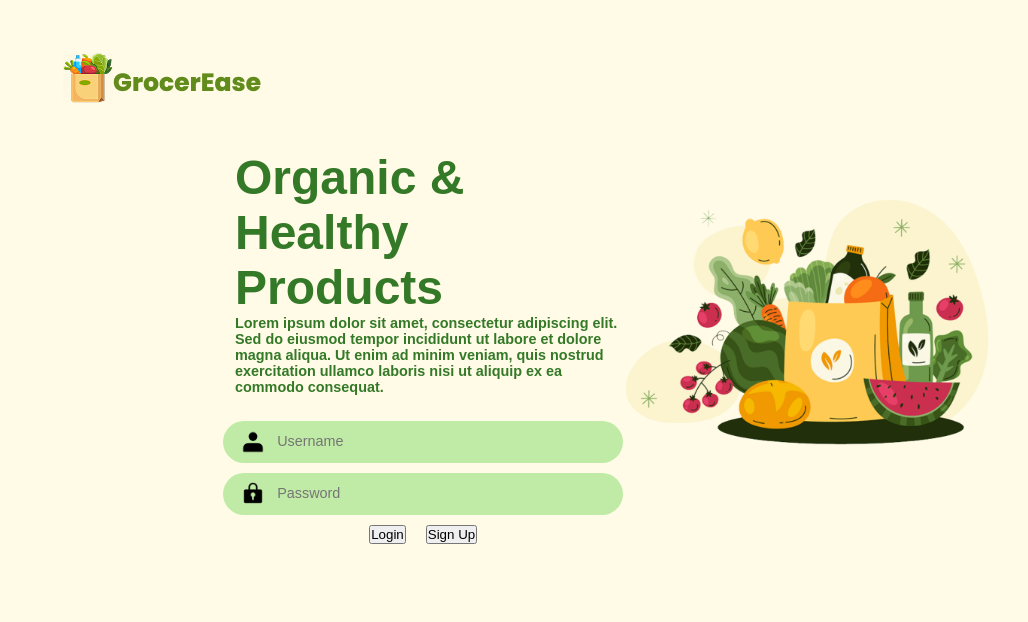
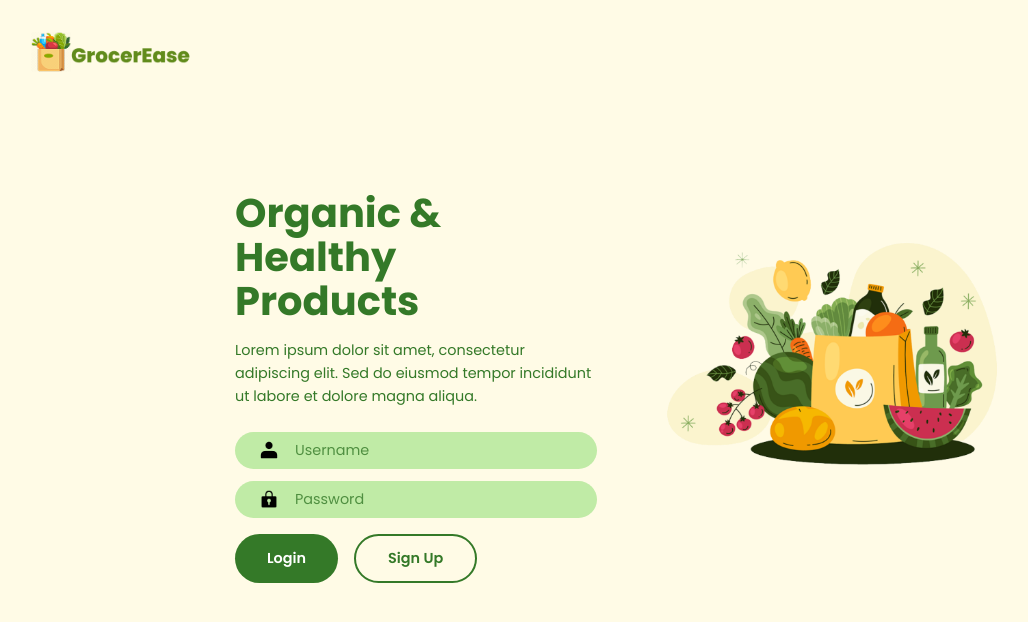
Before and after one commit to IntanWp/GrocerEase, a React (Create React App) app in the folder frontend/: page / in a window 1280 px wide. Shown: the top 622 px of the page, without its empty margins (21-1049 px from the left). Built offline with nearby package versions, Linux system fonts and the light colour scheme.

Commit message:
Style: added login and register ui

```diff
--- a/frontend/package.json
+++ b/frontend/package.json
@@ -3,6 +3,7 @@
   "version": "0.1.0",
   "private": true,
   "dependencies": {
+    "@fontsource/poppins": "^5.2.6",
     "@testing-library/dom": "^10.4.0",
     "@testing-library/jest-dom": "^6.6.3",
     "@testing-library/react": "^16.3.0",
--- a/frontend/src/App.jsx
+++ b/frontend/src/App.jsx
@@ -4,13 +4,15 @@ import { BrowserRouter as Router, Routes, Route } from 'react-router-dom';
 import LoginPage from './pages/LoginPage';
 import CartPage from './pages/Cart-Page';
 import MonthlyCart from './pages/MonthlyCart';
-import CollabCart from './pages/Collaboration-cart'
+import CollabCart from './pages/Collaboration-cart';
+import RegisterPage from './pages/RegisterPage'; // ✅ New import
 
 function App() {
   return (
     <Router>
       <Routes>
         <Route path="/" element={<LoginPage />} />
+        <Route path="/register" element={<RegisterPage />} /> {/* ✅ New route */}
         <Route path="/cart" element={<CartPage />} />
         <Route path="/monthly-cart" element={<MonthlyCart />} />
         <Route path="/Collaboration-cart" element={<CollabCart />} />
--- a/frontend/src/pages/LoginPage.css
+++ b/frontend/src/pages/LoginPage.css
@@ -5,153 +5,170 @@
   font-family: "Poppins", sans-serif;
 }
 
-html{
+html,
+body {
   height: 100%;
+  background-color: #fffbe6;
 }
 
-body {
-    background-color: #FFFBE6;
-    font-family: "Poppins", sans-serif;
+.page-wrapper {
   min-height: 100vh;
-    display: flex;
-    flex-direction: column;
+  background-color: #fffbe6;
+  position: relative;
 }
 
 .logo {
-    position: absolute; /* Moves independently */
-    top: 5%; /* Adjust this */
-    left: 4%;
-    padding: 1%;
+  position: absolute;
+  top: 2rem;
+  left: 2rem;
+  z-index: 10;
 }
 
+.logo img {
+  height: 40px;
+  width: auto;
+}
 
 .container {
   display: flex;
+  align-items: center;
   justify-content: space-between;
-    align-items: center;
-    padding: 5%;
+  min-height: 100vh;
+  padding: 0 4rem;
+  gap: 4rem;
 }
 
 .tagline-container {
-    max-width: 50%;
-    color: #347928;
-    font-weight: 600;
-    font-size: 150%;
-    display: flex;
-    flex-direction: column;
-    justify-content: center; /* Keeps it vertically aligned */
-    padding-top: 10vh; /* Adjusts the top space dynamically */
+  flex: 1;
+  max-width: 500px;
+  padding-top: 4rem; /* Changed from 6rem to 4rem */
 }
 
+.tagline {
+  font-size: 2.5rem;
+  font-weight: 700;
+  color: #347928;
+  line-height: 1.1;
+  margin-bottom: 1rem; /* Changed from 1.5rem */
+}
 
 .desc {
-    font-weight: 600;
-    font-size: 60%;
-    margin-bottom: 2%;
+  font-size: 0.9rem;
+  font-weight: 400;
+  color: #347928;
+  line-height: 1.6;
+  margin-bottom: 1.5rem; /* Changed from 2rem */
 }
 
 .belanjaan-container {
   flex: 1;
   display: flex;
-    justify-content: flex-end; /* Push the image to the right */
-    margin-top: 2vh;
-    margin-right: 1%;
+  justify-content: center;
+  align-items: center;
 }
 
 .belanjaan-container img {
   max-width: 100%;
   height: auto;
-}
-
-.form-buttons {
-    display: flex;
-    gap: 20px; /* Space between buttons */
+  max-height: 80vh;
 }
 
 form {
-    display: flex;
-    flex-direction: column;
-    align-items: center;
   width: 100%;
-    max-width: 400px;  /* Ensures it doesn’t stretch too much */
-    margin: 18px auto;  /* Centers it properly */
-    padding: 0 20px;  /* Adds breathing space */
-    margin-left: -1%;
+  max-width: 400px;
 }
 
 .input-container {
   display: flex;
   align-items: center;
-    width: 400%;
-    max-width: 400px;
-    background-color: #C0EBA6;
-    border-radius: 40px;
-    padding: 0px 18px;
-    margin-bottom: 10px;
+  background-color: #c0eba6;
+  border-radius: 50px;
+  padding: 0.5rem 1.5rem; /* Changed from 0.75rem 1.5rem */
+  margin-bottom: 0.8rem; /* Changed from 1rem */
+  width: 100%;
 }
 
 .input-icon {
-    width: 24px; /* Adjust icon size */
-    height: 24px;
-    margin-right: 40px; /* Space between icon and text */
+  width: 20px;
+  height: 20px;
+  margin-right: 1rem;
+  flex-shrink: 0;
 }
 
 .input-container input {
-    flex: 1; /* Makes input field take available space */
+  flex: 1;
   border: none;
-    height: 32px;
-    padding: 5px 12px;
-    font-size: 60%;
+  background: transparent;
   outline: none;
-    padding-top: 4%;
-    background: none; /* Makes input blend into container */
+  font-size: 0.9rem;
+  color: #347928;
+  font-family: "Poppins", sans-serif;
 }
 
-input {
-    width: 400px;
-    max-width: 400px;
-    padding: 12px;
-    margin-left: -11%;
-    margin-bottom: 10px; /* Space between username and password */
-    border: none;
-    border-radius: 25px;
-    font-size: 16px;
-    outline: none;
-    background-color: #C0EBA6;
-    text-align: left; /* Center text inside input */
+.input-container input::placeholder {
+  color: #347928;
+  opacity: 0.8;
 }
 
-button[type="submit"][name="action"][value="login"] {
-    width: 190px;
-    padding: 10px;
-    font-weight: 600;
-    border: none;
-    border-radius: 25px;
+.form-buttons {
+  display: flex;
+  gap: 1rem;
+  margin-top: 1rem; /* Changed from 1.5rem */
+}
+
+.login-btn {
   background-color: #347928;
   color: white;
-    font-size: 65%;
+  border: none;
+  border-radius: 50px;
+  padding: 0.75rem 2rem;
+  font-size: 0.9rem;
+  font-weight: 600;
   cursor: pointer;
+  font-family: "Poppins", sans-serif;
+  transition: background-color 0.3s ease;
+}
+
+.login-btn:hover {
+  background-color: #2a5d1e;
+}
+
+.signup-btn {
+  background-color: transparent;
+  color: #347928;
+  border: 2px solid #347928;
+  border-radius: 50px;
+  padding: 0.75rem 2rem;
+  font-size: 0.9rem;
+  font-weight: 600;
+  cursor: pointer;
+  font-family: "Poppins", sans-serif;
+  transition: all 0.3s ease;
+}
+
+.signup-btn:hover {
+  background-color: #347928;
+  color: white;
+}
+
+/* Responsive Design */
+@media (max-width: 768px) {
+  .container {
+    flex-direction: column;
+    padding: 2rem;
     text-align: center;
   }
 
-button[type="submit"][name="action"][value="login"]:hover {
-    background-color: #2a5d1e;
+  .tagline {
+    font-size: 2rem;
   }
 
-button[type="submit"][name="action"][value="signup"] {
-    width: 190px;
-    padding: 10px;
-    font-weight: 600;
-    border: 2px solid #347928;
-    border-radius: 25px;
-    background-color: transparent;
-    color: #347928;
-    font-size: 65%;
-    cursor: pointer;
-    text-align: center;
+  .form-buttons {
+    flex-direction: column;
   }
 
-button[type="submit"][name="action"][value="signup"]:hover {
-    background-color: #347928;
-    color: white;
+  .login-btn,
+  .signup-btn {
+    width: 100%;
   }
+}
--- a/frontend/src/pages/LoginPage.jsx
+++ b/frontend/src/pages/LoginPage.jsx
@@ -1,11 +1,19 @@
 import React from 'react';
+import { useNavigate } from 'react-router-dom';
+import '@fontsource/poppins/300.css';
+import '@fontsource/poppins/400.css';
+import '@fontsource/poppins/600.css';
+import '@fontsource/poppins/700.css';
 import './LoginPage.css';
 import logo from '../images/logo.png';
 import userIcon from '../images/user.png';
 import lockIcon from '../images/lock.png';
 import belanjaan from '../images/belanjaan.png';
 
+
 function LoginPage() {
+  const navigate = useNavigate(); // ← ini untuk pindah halaman
+
   return (
     <div>
       <div className="logo">
@@ -17,8 +25,7 @@ function LoginPage() {
           <h1 className="tagline">Organic & Healthy <br /> Products</h1>
           <p className="desc">
             Lorem ipsum dolor sit amet, consectetur adipiscing elit. Sed do eiusmod tempor
-            incididunt ut labore et dolore magna aliqua. Ut enim ad minim veniam, quis nostrud
-            exercitation ullamco laboris nisi ut aliquip ex ea commodo consequat.
+            incididunt ut labore et dolore magna aliqua.
           </p>
 
           <form>
@@ -33,8 +40,8 @@ function LoginPage() {
             </div>
 
             <div className="form-buttons">
-              <button type="submit">Login</button>
-              <button type="submit">Sign Up</button>
+              <button type="submit" className="login-btn">Login</button>
+              <button type="button" className="signup-btn" onClick={() => navigate('/register')}>Sign Up</button>
             </div>
           </form>
         </div>
--- /dev/null
+++ b/frontend/src/pages/RegisterPage.css
@@ -0,0 +1,173 @@
+* {
+  margin: 0;
+  padding: 0;
+  box-sizing: border-box;
+  font-family: "Poppins", sans-serif;
+}
+
+.page {
+  display: flex;
+  min-height: 100vh;
+  width: 100%;
+}
+
+/* Sidebar Section */
+.sidebar {
+  flex: 1;
+  position: relative;
+  display: flex;
+  align-items: center;
+  justify-content: center;
+}
+
+.sidegreen {
+  position: absolute;
+  top: 0;
+  left: 0;
+  width: 100%;
+  height: 100%;
+  object-fit: cover;
+  z-index: 1;
+}
+
+.sidebar-content {
+  position: relative;
+  z-index: 2;
+  display: flex;
+  flex-direction: column;
+  align-items: center;
+  text-align: center;
+}
+
+.hi {
+  max-width: 300px;
+  height: auto;
+  margin-bottom: 2rem;
+}
+
+.logo-welcome-section {
+  display: flex;
+  flex-direction: column;
+  align-items: center;
+}
+
+.logoalt {
+  height: 60px;
+  width: auto;
+  margin-bottom: 1rem;
+  margin-left: 80px;
+}
+
+.welcome {
+  color: white;
+  font-size: 2rem;
+  font-weight: 600;
+  margin-bottom: 2rem;
+}
+
+.signin-btn {
+  background-color: transparent;
+  color: white;
+  border: 2px solid white;
+  border-radius: 50px;
+  padding: 0.75rem 2.5rem;
+  font-size: 1rem;
+  font-weight: 500;
+  cursor: pointer;
+  font-family: "Poppins", sans-serif;
+  transition: all 0.3s ease;
+}
+
+.signin-btn:hover {
+  background-color: white;
+  color: #4a7c59;
+}
+
+/* Form Container Section */
+.form-container {
+  flex: 1;
+  background-color: #fffbe6;
+  display: flex;
+  flex-direction: column;
+  justify-content: center;
+  align-items: center;
+  padding: 2rem;
+}
+
+.create {
+  color: #347928;
+  font-size: 2.5rem;
+  font-weight: 700;
+  margin-bottom: 2rem;
+  text-align: center;
+}
+
+.register-form {
+  width: 100%;
+  max-width: 400px;
+  display: flex;
+  flex-direction: column;
+  gap: 0.8rem;
+}
+
+.form-input {
+  width: 100%;
+  background-color: #c0eba6;
+  border: none;
+  border-radius: 50px;
+  padding: 0.75rem 1.5rem;
+  font-size: 0.9rem;
+  color: #347928;
+  font-family: "Poppins", sans-serif;
+  outline: none;
+}
+
+.form-input::placeholder {
+  color: #347928;
+  opacity: 0.8;
+}
+
+.register-signup-btn {
+  background-color: #347928;
+  color: white;
+  border: none;
+  border-radius: 50px;
+  padding: 0.75rem 2rem;
+  font-size: 1rem;
+  font-weight: 600;
+  cursor: pointer;
+  font-family: "Poppins", sans-serif;
+  margin-top: 1rem;
+  transition: background-color 0.3s ease;
+}
+
+.register-signup-btn:hover {
+  background-color: #2a5d1e;
+}
+
+/* Responsive Design */
+@media (max-width: 768px) {
+  .page {
+    flex-direction: column;
+  }
+
+  .sidebar {
+    min-height: 40vh;
+  }
+
+  .form-container {
+    min-height: 60vh;
+  }
+
+  .create {
+    font-size: 2rem;
+  }
+
+  .hi {
+    max-width: 200px;
+  }
+
+  .welcome {
+    font-size: 1.5rem;
+  }
+}
--- /dev/null
+++ b/frontend/src/pages/RegisterPage.jsx
@@ -0,0 +1,50 @@
+import { useNavigate } from "react-router-dom";
+import "./RegisterPage.css"
+import sidegreen from "../images/sidebar.png"
+import hi from "../images/hi.png"
+import logoalt from "../images/logoalt.png"
+
+function RegisterPage() {
+  const navigate = useNavigate(); // inisialisasi
+
+  return (
+    <div className="page">
+      <div className="sidebar">
+        <img src={sidegreen || "/placeholder.svg"} alt="sidegreen" className="sidegreen" />
+        <div className="sidebar-content">
+          <img src={hi || "/placeholder.svg"} alt="hi" className="hi" />
+          <div className="logo-welcome-section">
+            <img src={logoalt || "/placeholder.svg"} alt="logoalt" className="logoalt" />
+            <h1 className="welcome">Welcome back!</h1>
+            <button type="button" className="signin-btn" onClick={() => navigate("/")}>
+              Sign in
+            </button>
+          </div>
+        </div>
+      </div>
+
+      <div className="form-container">
+        <h1 className="create">Create Account</h1>
+        <form method="GET" className="register-form">
+          <input type="text" name="first_name" placeholder="First name" className="form-input" />
+          <input type="text" name="last_name" placeholder="Last name" className="form-input" />
+          <input type="username" name="username" placeholder="Username" className="form-input" required />
+          <input
+            type="tel"
+            name="phone"
+            placeholder="Phone number (+1234567890)"
+            className="form-input"
+            pattern="^\\+?[0-9]{10,15}$"
+            required
+          />
+          <input type="password" name="password" placeholder="Password" className="form-input" />
+          <button type="submit" name="action" value="signup" formaction="homepage.html" className="register-signup-btn">
+            Sign Up
+          </button>
+        </form>
+      </div>
+    </div>
+  )
+}
+
+export default RegisterPage
```
Also changed, not shown: 2 other files (tests, documents, lock files or other folders). Lines whose indentation alone changed are shown as unchanged.
